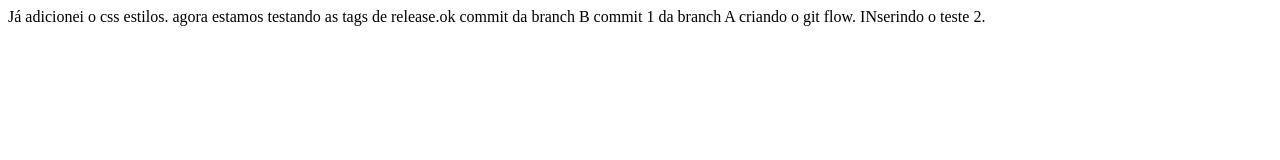
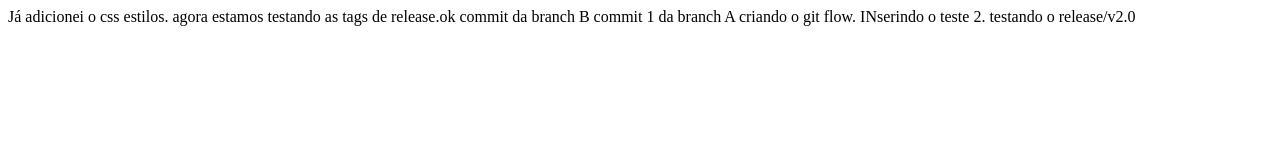
Before and after one commit to danielbortolozo/meuProjetoVersionado, a plain HTML site: page index.html in a window 1280 px wide. Drawn offline with Linux system fonts and the light colour scheme.

Commit message:
Criando a relese v2.0

```diff
--- a/index.html
+++ b/index.html
@@ -15,6 +15,6 @@
 
         INserindo o teste 2.
 
-
+        testando o release/v2.0
   </body>
 </html>
```
